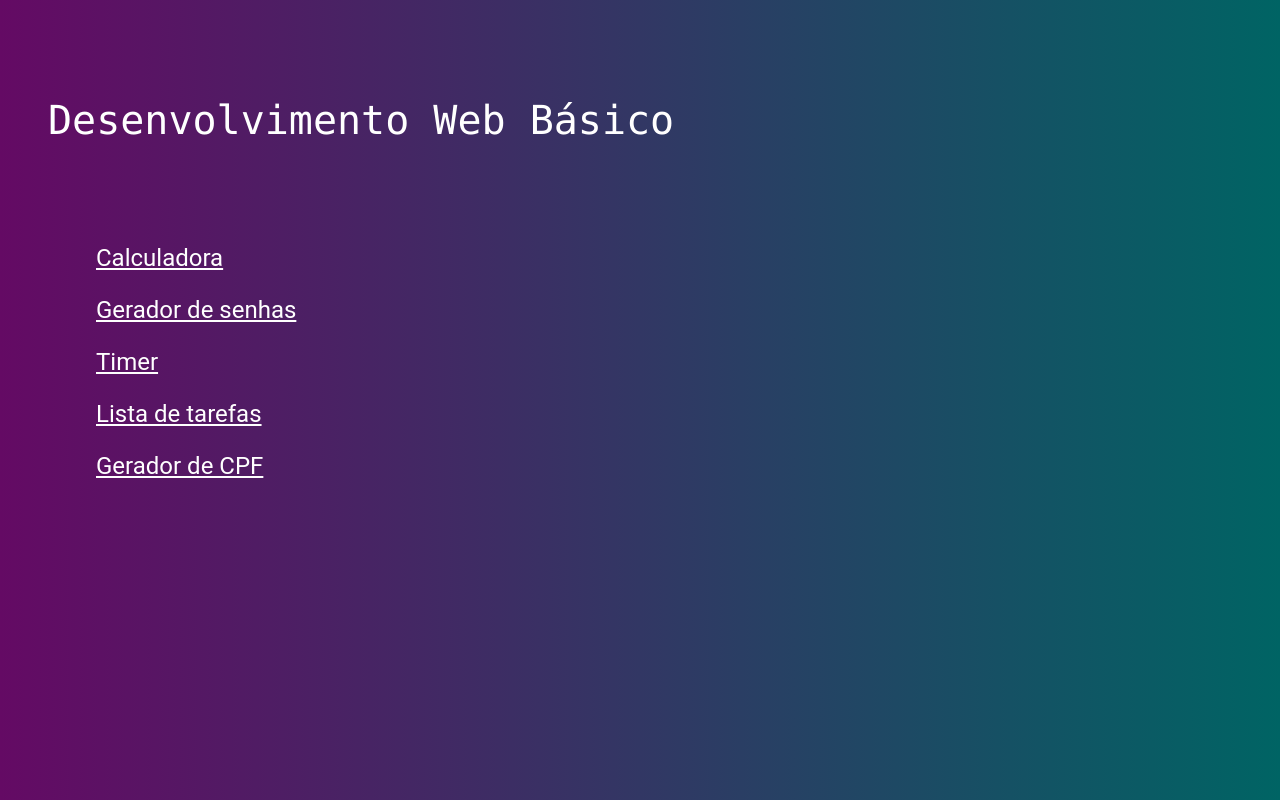
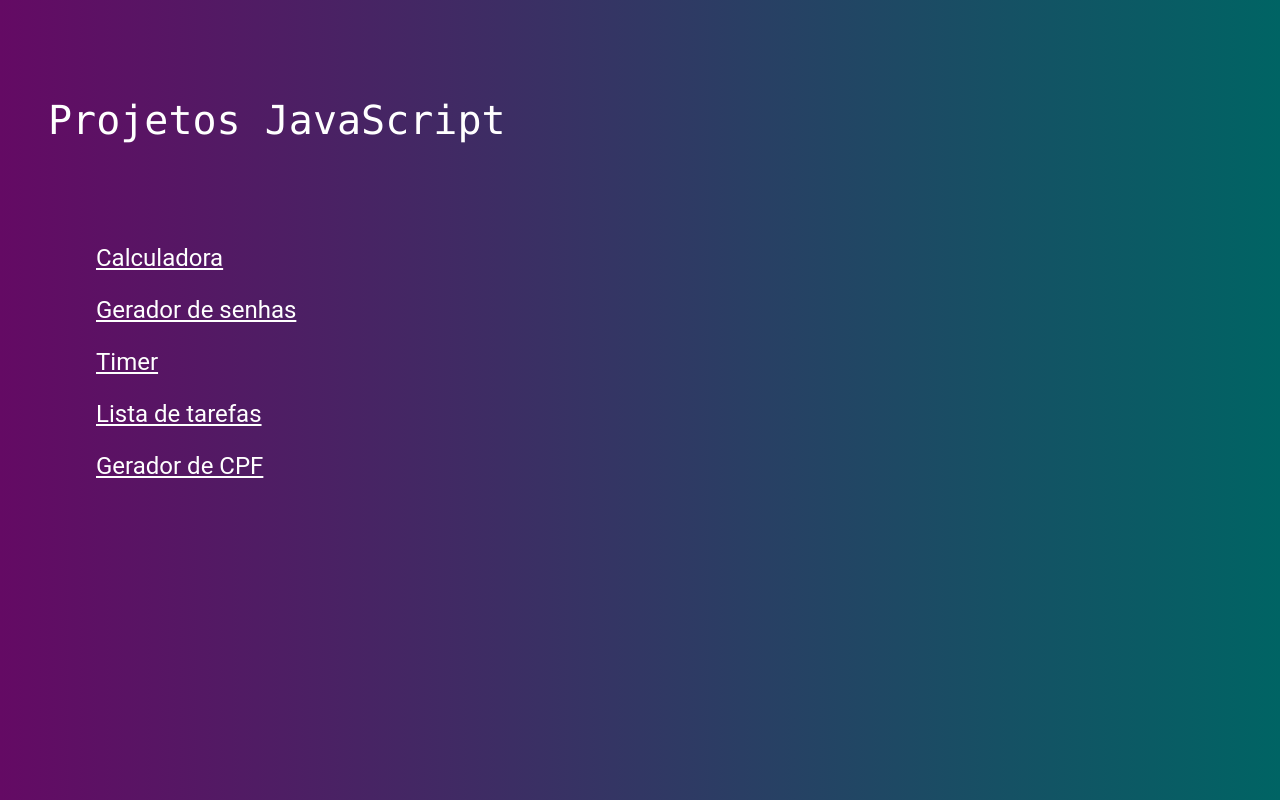
Before and after one commit to JoaoBortoliero/JavaScript, a plain HTML site: page docs/index.html in a window 1280 px wide. Drawn offline with nearby package versions, Linux system fonts and the light colour scheme.

Commit message:
to update

```diff
--- a/docs/index.html
+++ b/docs/index.html
@@ -11,7 +11,7 @@
 <body>
   <div class="mt-5 p-5">
     <div>
-      <h1 class="font-monospace">Desenvolvimento Web Básico</h1>
+      <h1 class="font-monospace">Projetos JavaScript</h1>
     </div>
 
     <div class="link mt-5 p-5">
```
